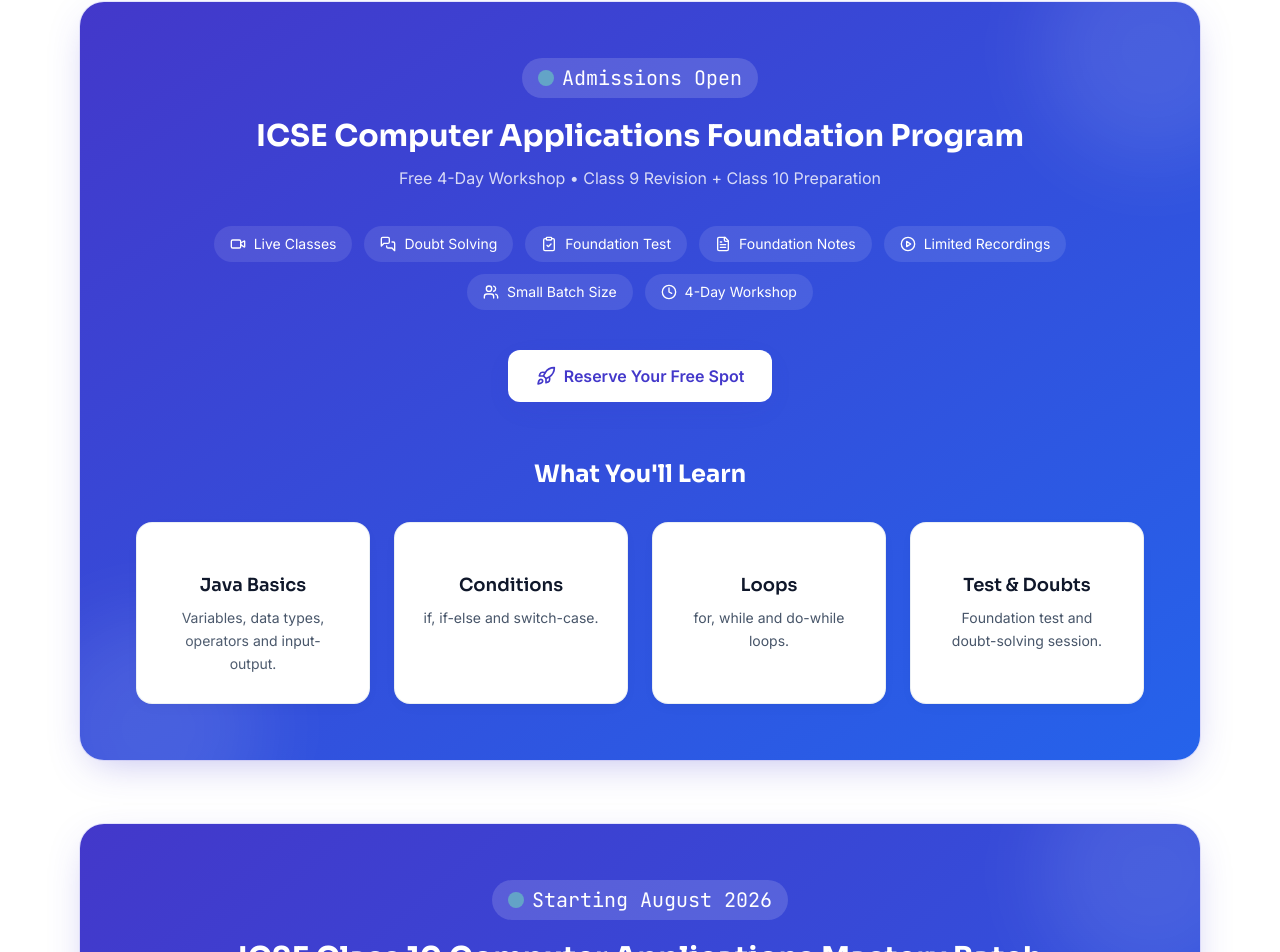
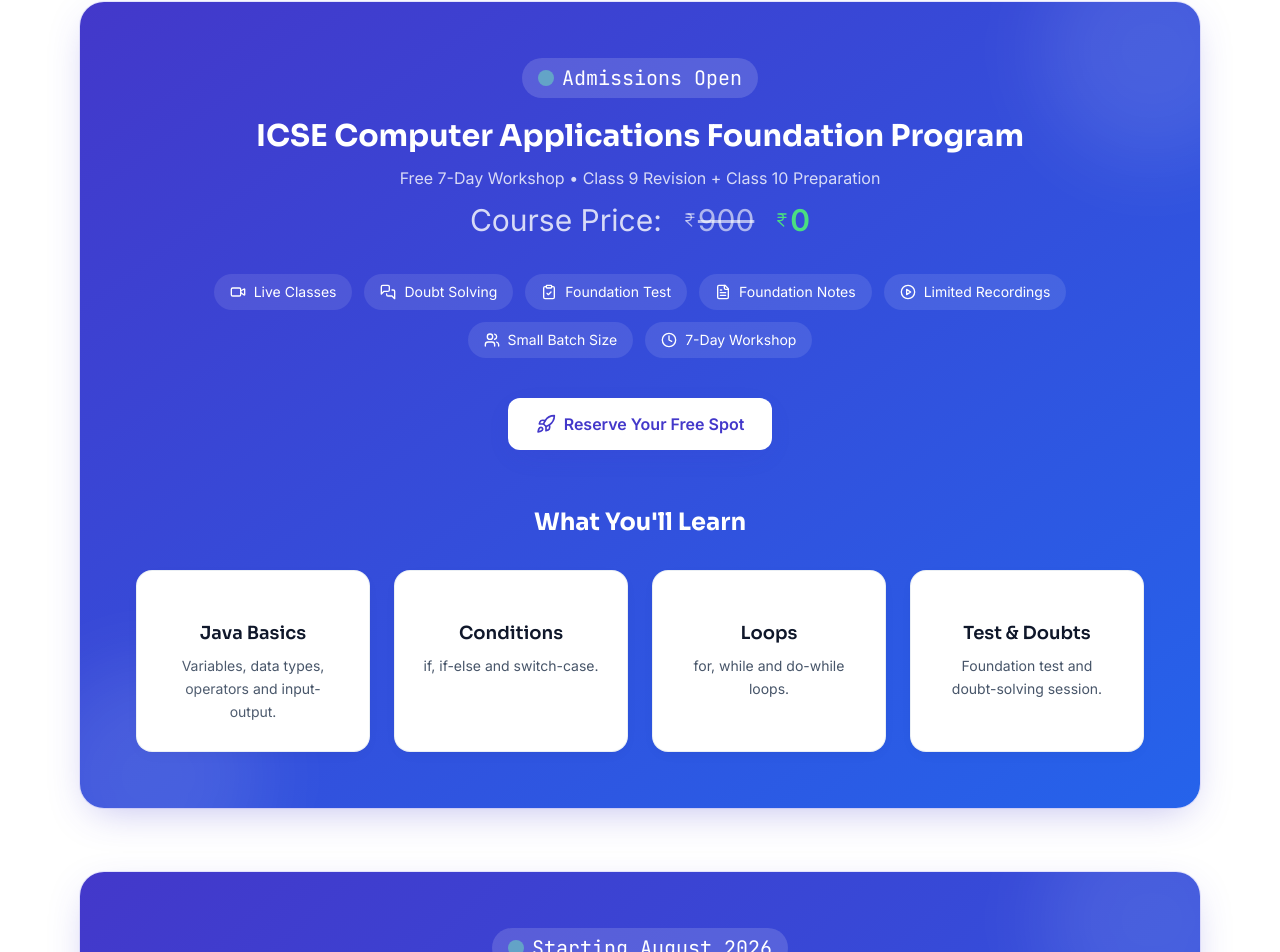
Before and after one commit to omkumar17/omkumareducation, a Next.js app: page / in a window 1280 px wide. Shown: the part 2511-3463 px from the top of the page. Built offline with nearby package versions, Linux system fonts and the light colour scheme.

Commit message:
price added

```diff
--- a/components/Batch.jsx
+++ b/components/Batch.jsx
@@ -19,6 +19,7 @@ import {
   Quote,
   Boxes,
   FunctionSquare,
+  IndianRupee,
 } from "lucide-react";
 
 export default function Batch() {
@@ -29,7 +30,9 @@ export default function Batch() {
     { icon: FileText, label: "Foundation Notes" },
     { icon: PlayCircle, label: "Limited Recordings" },
     { icon: Users, label: "Small Batch Size" },
-    { icon: Clock, label: "4-Day Workshop" },
+    { icon: Clock, label: "7-Day Workshop" },
+    // { icon: IndianRupee, label: "Actual Price" },
+    // { icon: IndianRupee, label: "Current Price" },
   ];
 
   const FOUNDATION_TOPICS = [
@@ -117,7 +120,9 @@ export default function Batch() {
         <BatchCard
           badge="Admissions Open"
           title="ICSE Computer Applications Foundation Program"
-          subtitle="Free 4-Day Workshop • Class 9 Revision + Class 10 Preparation"
+          subtitle="Free 7-Day Workshop • Class 9 Revision + Class 10 Preparation"
+          actualPrice="900"
+          currentPrice="0"
           items={FOUNDATION_ITEMS}
           topics={FOUNDATION_TOPICS}
           buttonText="Reserve Your Free Spot"
@@ -126,7 +131,9 @@ export default function Batch() {
         <BatchCard
           badge="Starting August 2026"
           title="ICSE Class 10 Computer Applications Mastery Batch"
-          subtitle="Complete Board-Oriented Preparation at an Affordable Price of ₹1000/month"
+          subtitle="Complete Board-Oriented Preparation at an Affordable Price"
+          actualPrice=""
+          currentPrice="1000"
           items={REGULAR_ITEMS}
           topics={REGULAR_TOPICS}
           buttonText="Enroll Now"
--- a/components/BatchCard.jsx
+++ b/components/BatchCard.jsx
@@ -3,6 +3,7 @@
 import { motion } from "framer-motion";
 import { Rocket } from "lucide-react";
 import TopicGrid from "./TopicGrid";
+import { IndianRupee } from "lucide-react";
 
 function handleNav(href) {
   document.querySelector(href)?.scrollIntoView({
@@ -14,6 +15,8 @@ export default function BatchCard({
   badge,
   title,
   subtitle,
+  actualPrice,
+  currentPrice,
   items,
   topics,
   buttonText,
@@ -39,6 +42,22 @@ export default function BatchCard({
       </h2>
 
       <p className="mt-3 text-white/80">{subtitle}</p>
+      <p className="mt-3 text-3xl flex items-center  justify-center gap-5 text-white/80">
+        <span>Course Price:</span>
+        <span className="flex items-center line-through  text-white/60">
+          {actualPrice && (
+            <>
+              <IndianRupee className="w-4 h-4" />
+              {actualPrice}
+            </>
+          )}
+        </span>
+
+        <span className="flex items-center font-semibold text-green-400">
+          <IndianRupee className="w-4 h-4" />
+          {currentPrice}
+        </span>
+      </p>
 
       <div className="mt-9 flex flex-wrap items-center justify-center gap-3">
         {items.map((item) => (
```
Also changed, not shown: public/img/faviconLogo.png.
